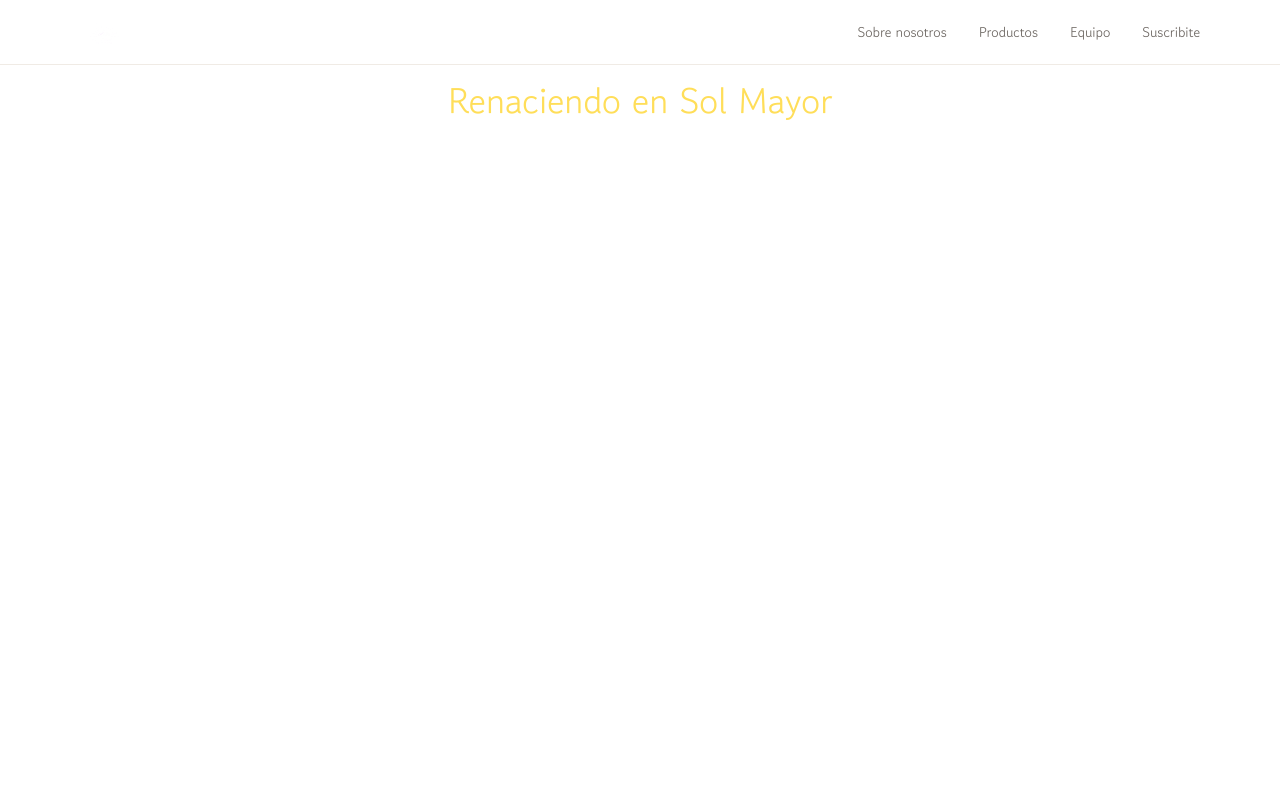
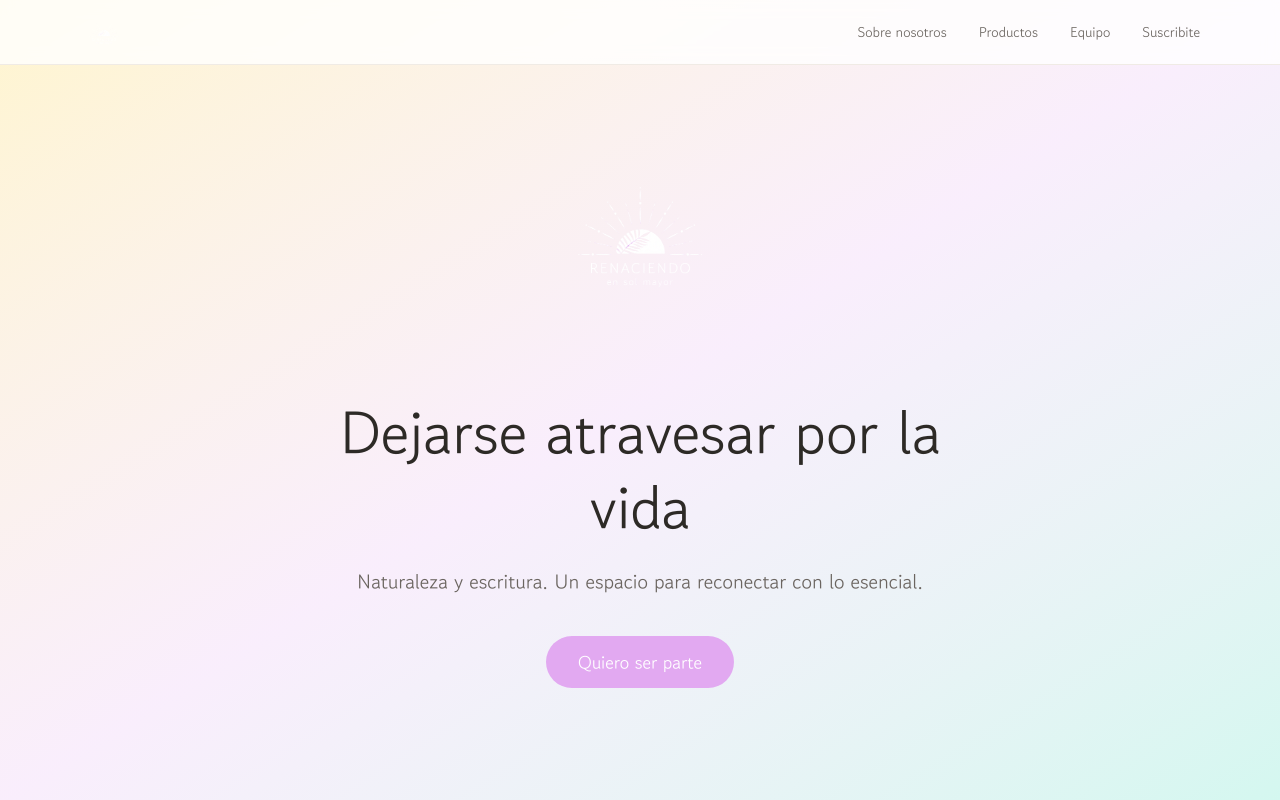
Before and after one commit to nahuelbonader/renaciendo-web, a Next.js app: page / in a window 1280 px wide. Built offline with nearby package versions, Linux system fonts and the light colour scheme.

Commit message:
feat: add Hero section with logo, tagline and CTA

```diff
--- a/app/page.tsx
+++ b/app/page.tsx
@@ -1,9 +1,9 @@
+import Hero from "@/components/Hero";
+
 export default function Home() {
   return (
-    <main className="min-h-screen">
-      <h1 className="text-4xl text-center pt-20 text-brand-secondary">
-        Renaciendo en Sol Mayor
-      </h1>
+    <main>
+      <Hero />
     </main>
   );
 }
--- /dev/null
+++ b/components/Hero.tsx
@@ -0,0 +1,30 @@
+import Image from "next/image";
+import { landing } from "@/content/landing";
+
+export default function Hero() {
+  const { hero } = landing;
+
+  return (
+    <section className="min-h-screen flex flex-col items-center justify-center text-center px-4 bg-gradient-to-br from-brand-secondary/30 via-brand-primary/20 to-brand-tertiary/30">
+      <Image
+        src="/images/logo.png"
+        alt={hero.logoAlt}
+        width={200}
+        height={200}
+        priority
+      />
+      <h1 className="mt-8 text-4xl md:text-6xl text-text-primary max-w-2xl leading-tight">
+        {hero.tagline}
+      </h1>
+      <p className="mt-6 text-lg md:text-xl text-text-secondary max-w-xl">
+        {hero.subtitle}
+      </p>
+      <a
+        href="#subscribe"
+        className="mt-10 px-8 py-3 bg-brand-primary text-text-inverse rounded-full hover:bg-brand-primary/80 transition-colors text-lg"
+      >
+        {hero.cta}
+      </a>
+    </section>
+  );
+}
```
